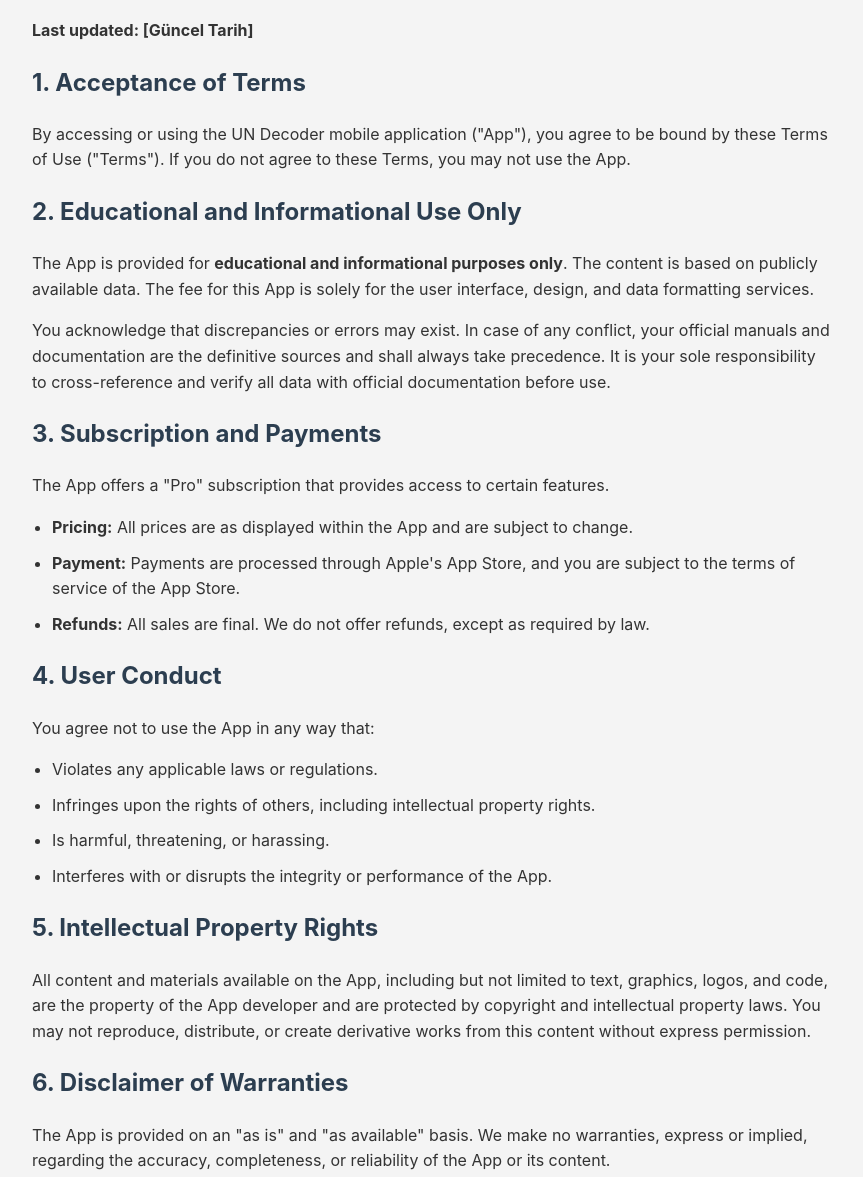
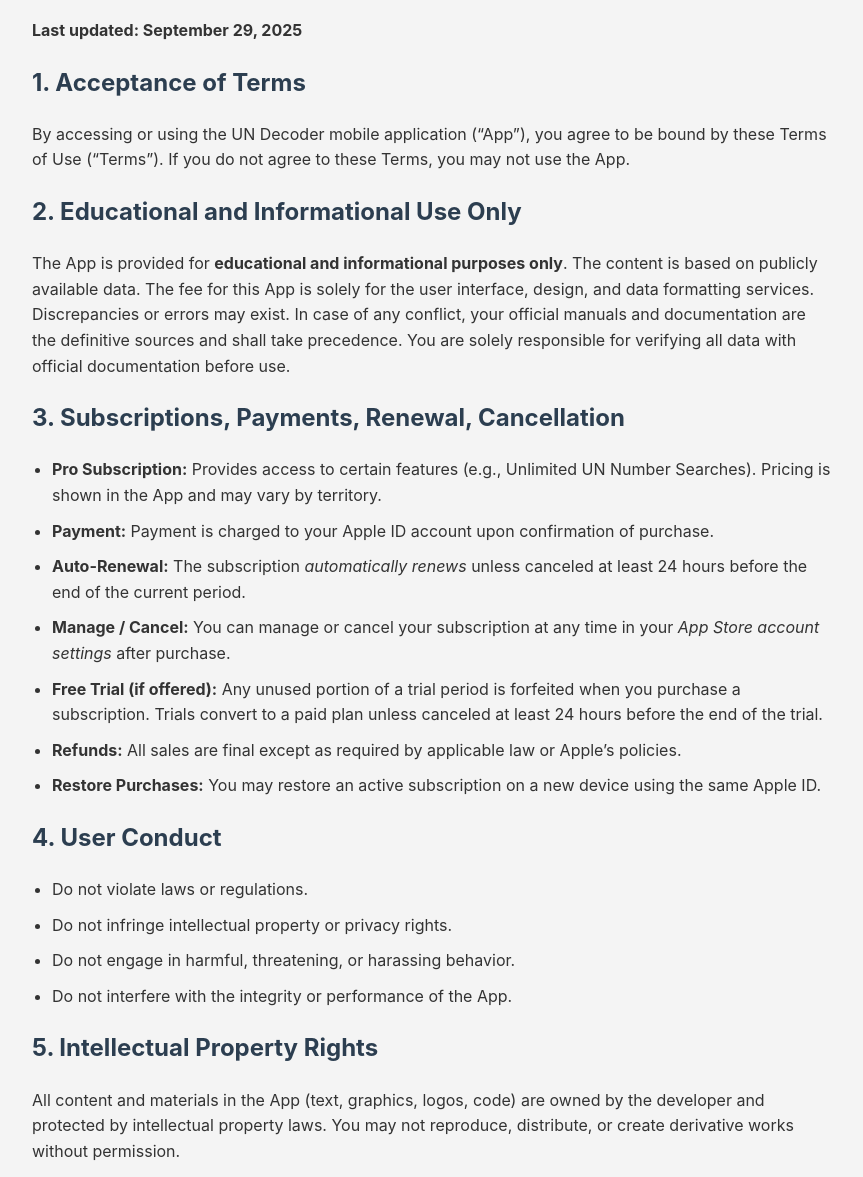
Before and after one commit to pfsmarter/privacy, a plain HTML site: page terms.html in a window 1280 px wide. Shown: the part 108-1285 px from the top of the page, without its empty margins (208-1071 px from the left). Drawn offline with Linux system fonts and the light colour scheme.

Commit message:
Update terms.html

```diff
--- a/terms.html
+++ b/terms.html
@@ -1,80 +1,61 @@
 <!DOCTYPE html>
 <html lang="en">
 <head>
-    <meta charset="UTF-8">
-    <meta name="viewport" content="width=device-width, initial-scale=1.0">
+  <meta charset="UTF-8" />
+  <meta name="viewport" content="width=device-width, initial-scale=1.0"/>
   <title>Terms of Use - UN Decoder</title>
   <style>
-        body {
-            font-family: -apple-system, BlinkMacSystemFont, "Segoe UI", Roboto, Helvetica, Arial, sans-serif;
-            line-height: 1.6;
-            color: #333;
-            max-width: 800px;
-            margin: 0 auto;
-            padding: 20px;
-            background-color: #f4f4f4;
-        }
-        h1, h2, h3 {
-            color: #2c3e50;
-        }
-        h1 {
-            border-bottom: 2px solid #ccc;
-            padding-bottom: 10px;
-        }
-        ul {
-            padding-left: 20px;
-        }
-        li {
-            margin-bottom: 10px;
-        }
+    body{font-family:-apple-system,BlinkMacSystemFont,"Segoe UI",Roboto,Helvetica,Arial,sans-serif;line-height:1.6;color:#333;max-width:800px;margin:0 auto;padding:20px;background:#f4f4f4}
+    h1,h2,h3{color:#2c3e50} h1{border-bottom:2px solid #ccc;padding-bottom:10px}
+    ul{padding-left:20px} li{margin-bottom:10px}
+    a{color:#2c3e50;text-decoration:underline}
   </style>
 </head>
 <body>
 
   <h1>Terms of Use</h1>
-
-    <p><strong>Last updated: [Güncel Tarih]</strong></p>
+  <p><strong>Last updated: September 29, 2025</strong></p>
 
   <h2>1. Acceptance of Terms</h2>
-    <p>By accessing or using the UN Decoder mobile application ("App"), you agree to be bound by these Terms of Use ("Terms"). If you do not agree to these Terms, you may not use the App.</p>
+  <p>By accessing or using the UN Decoder mobile application (“App”), you agree to be bound by these Terms of Use (“Terms”). If you do not agree to these Terms, you may not use the App.</p>
 
   <h2>2. Educational and Informational Use Only</h2>
-    <p>The App is provided for <strong>educational and informational purposes only</strong>. The content is based on publicly available data. The fee for this App is solely for the user interface, design, and data formatting services.</p>
-    <p>You acknowledge that discrepancies or errors may exist. In case of any conflict, your official manuals and documentation are the definitive sources and shall always take precedence. It is your sole responsibility to cross-reference and verify all data with official documentation before use.</p>
+  <p>The App is provided for <strong>educational and informational purposes only</strong>. The content is based on publicly available data. The fee for this App is solely for the user interface, design, and data formatting services. Discrepancies or errors may exist. In case of any conflict, your official manuals and documentation are the definitive sources and shall take precedence. You are solely responsible for verifying all data with official documentation before use.</p>
 
-    <h2>3. Subscription and Payments</h2>
-    <p>The App offers a "Pro" subscription that provides access to certain features.
+  <h2>3. Subscriptions, Payments, Renewal, Cancellation</h2>
   <ul>
-            <li><strong>Pricing:</strong> All prices are as displayed within the App and are subject to change.</li>
-            <li><strong>Payment:</strong> Payments are processed through Apple's App Store, and you are subject to the terms of service of the App Store.</li>
-            <li><strong>Refunds:</strong> All sales are final. We do not offer refunds, except as required by law.</li>
+    <li><strong>Pro Subscription:</strong> Provides access to certain features (e.g., Unlimited UN Number Searches). Pricing is shown in the App and may vary by territory.</li>
+    <li><strong>Payment:</strong> Payment is charged to your Apple ID account upon confirmation of purchase.</li>
+    <li><strong>Auto-Renewal:</strong> The subscription <em>automatically renews</em> unless canceled at least 24 hours before the end of the current period.</li>
+    <li><strong>Manage / Cancel:</strong> You can manage or cancel your subscription at any time in your <em>App Store account settings</em> after purchase.</li>
+    <li><strong>Free Trial (if offered):</strong> Any unused portion of a trial period is forfeited when you purchase a subscription. Trials convert to a paid plan unless canceled at least 24 hours before the end of the trial.</li>
+    <li><strong>Refunds:</strong> All sales are final except as required by applicable law or Apple’s policies.</li>
+    <li><strong>Restore Purchases:</strong> You may restore an active subscription on a new device using the same Apple ID.</li>
   </ul>
-    </p>
 
   <h2>4. User Conduct</h2>
-    <p>You agree not to use the App in any way that:
   <ul>
-            <li>Violates any applicable laws or regulations.</li>
-            <li>Infringes upon the rights of others, including intellectual property rights.</li>
-            <li>Is harmful, threatening, or harassing.</li>
-            <li>Interferes with or disrupts the integrity or performance of the App.</li>
+    <li>Do not violate laws or regulations.</li>
+    <li>Do not infringe intellectual property or privacy rights.</li>
+    <li>Do not engage in harmful, threatening, or harassing behavior.</li>
+    <li>Do not interfere with the integrity or performance of the App.</li>
   </ul>
-    </p>
 
   <h2>5. Intellectual Property Rights</h2>
-    <p>All content and materials available on the App, including but not limited to text, graphics, logos, and code, are the property of the App developer and are protected by copyright and intellectual property laws. You may not reproduce, distribute, or create derivative works from this content without express permission.</p>
+  <p>All content and materials in the App (text, graphics, logos, code) are owned by the developer and protected by intellectual property laws. You may not reproduce, distribute, or create derivative works without permission.</p>
 
   <h2>6. Disclaimer of Warranties</h2>
-    <p>The App is provided on an "as is" and "as available" basis. We make no warranties, express or implied, regarding the accuracy, completeness, or reliability of the App or its content.</p>
+  <p>The App is provided “as is” and “as available” without warranties of any kind, express or implied, including accuracy, completeness, or reliability.</p>
 
   <h2>7. Limitation of Liability</h2>
-    <p>To the fullest extent permitted by law, the App developer shall not be liable for any direct, indirect, incidental, special, or consequential damages arising from your use of the App.</p>
+  <p>To the fullest extent permitted by law, the developer shall not be liable for any direct, indirect, incidental, special, or consequential damages arising out of or related to your use of the App.</p>
 
   <h2>8. Changes to the Terms</h2>
-    <p>We reserve the right to modify these Terms at any time. Your continued use of the App after any changes constitutes your acceptance of the new Terms.</p>
+  <p>We may modify these Terms at any time. Your continued use after changes constitutes acceptance of the revised Terms.</p>
 
-    <h2>9. Contact Information</h2>
-    <p>If you have any questions about these Terms, please contact us at: <strong>pfsmarter@gmail.com</strong></p>
+  <h2>9. Contact</h2>
+  <p>Email: <strong>pfsmarter@gmail.com</strong></p>
+  <p>Privacy Policy: <a href="https://pfsmarter.github.io/privacy/index.html">https://pfsmarter.github.io/privacy/index.html</a></p>
 
 </body>
 </html>
```
Lines whose indentation alone changed are shown as unchanged.
